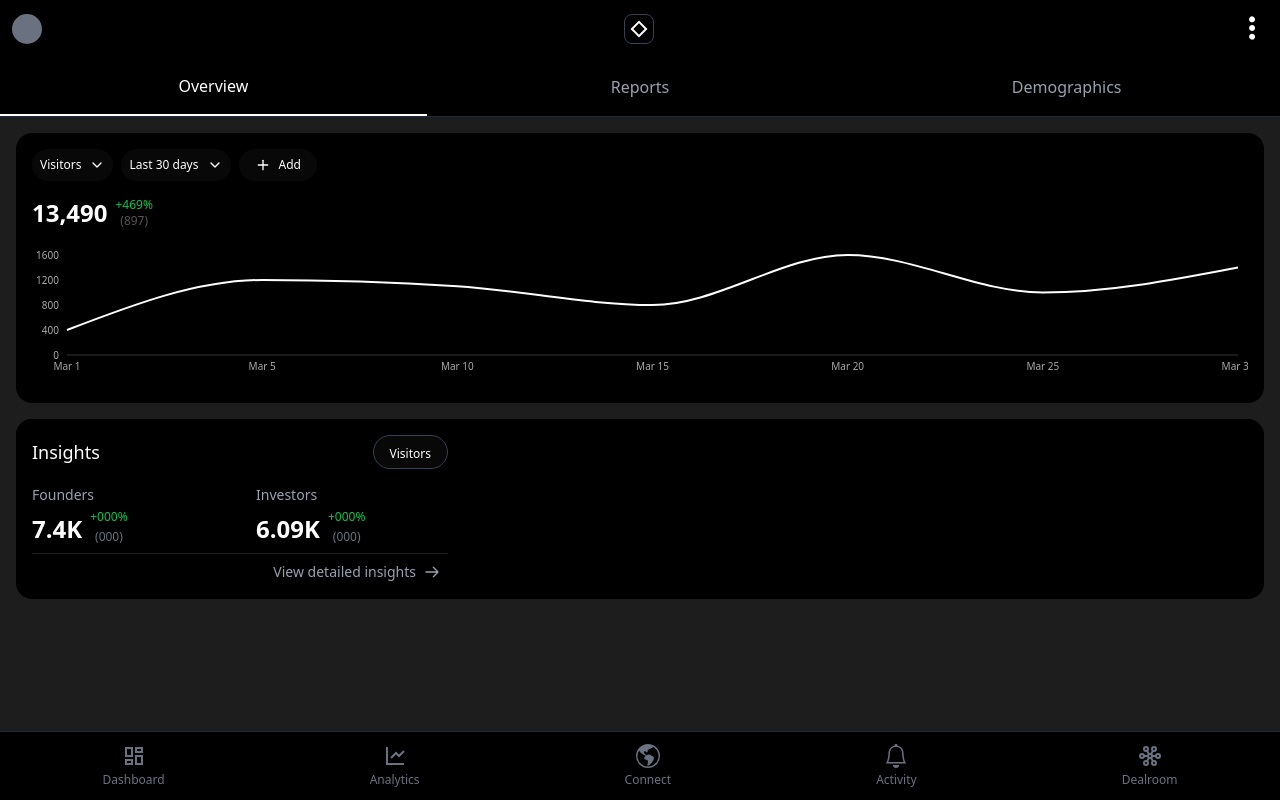
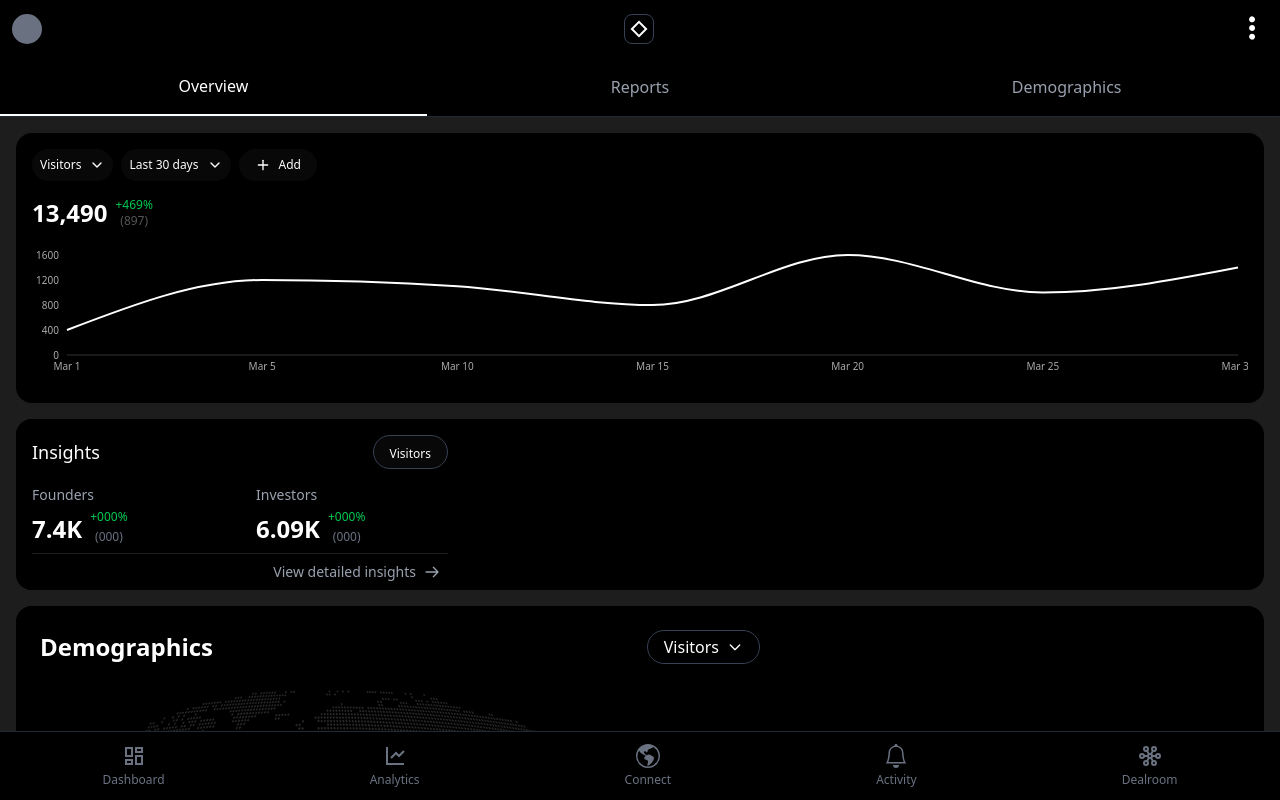
Before and after one commit to ravichandrapalla/vertxLabss, a React (Vite) app: page / in a window 1280 px wide. Built offline with nearby package versions, Linux system fonts and the light colour scheme.

Commit message:
Demographics layout added

```diff
--- a/src/components/graphs/DemoGraphicsCard.jsx
+++ b/src/components/graphs/DemoGraphicsCard.jsx
@@ -1,22 +1,6 @@
-import React, { useState } from "react";
-import { FaArrowRight } from "react-icons/fa";
-import { IoChevronDown } from "react-icons/io5";
+import React from "react";
 import { IN, US, CA, AE } from "country-flag-icons/react/3x2";
-// import World from "../../assets/World.png";
-import Legend from "../ui/Legend";
-import Dropdown from "../ui/Dropdown";
-
-// Extended demographics data
-const allDemographics = [
-  { country: "India", percentage: 40, color: "bg-purple-600", flag: "🇮🇳" },
-  { country: "USA", percentage: 25, color: "bg-orange-500", flag: "🇺🇸" },
-  { country: "CANADA", percentage: 10, color: "bg-red-500", flag: "🇨🇦" },
-  { country: "UAE", percentage: 7, color: "bg-green-500", flag: "🇦🇪" },
-  { country: "UK", percentage: 5, color: "bg-blue-500", flag: "🇬🇧" },
-  { country: "Australia", percentage: 4, color: "bg-yellow-500", flag: "🇦🇺" },
-  { country: "Germany", percentage: 3, color: "bg-pink-500", flag: "🇩🇪" },
-  { country: "France", percentage: 2, color: "bg-indigo-500", flag: "🇫🇷" },
-];
+import World from "../../../public/World.png";
 
 const getFlag = (param) => {
   switch (param) {
@@ -38,81 +22,120 @@ const getFlag = (param) => {
   }
 };
 
-const DemoGraphics = () => {
-  const [visitorType, setVisitorType] = useState("Visitors");
-  const [showAllCountries, setShowAllCountries] = useState(false);
-
-  // Display top 4 countries or all countries based on showAllCountries
-  const displayDemographics = showAllCountries
-    ? allDemographics
-    : allDemographics.slice(0, 4);
-
-  const dropdownOptions = {
-    visitors: ["Visitors", "Connections", "Interactions", "Impressions"],
-  };
+const DemographicsCard = () => {
+  // Sample data for the demographics
+  const countries = [
+    { name: "India", flag: "🇮🇳", percentage: 40, color: "bg-indigo-500" },
+    { name: "USA", flag: "🇺🇸", percentage: 25, color: "bg-amber-500" },
+    { name: "CANADA", flag: "🇨🇦", percentage: 10, color: "bg-amber-200" },
+    { name: "UAE", flag: "🇦🇪", percentage: 7, color: "bg-emerald-500" },
+  ];
 
   return (
-    <div className="p-4 flex flex-col min-h-[calc(100vh-145px)] md:col-span-2 md:flex-row items-center justify-between gap-5 bg-black rounded-xl overflow-hidden">
-      {/* World Map Section */}
-      <div className="md:w-[66.5%]  flex flex-col bg-[#000000] rounded-lg items-start justify-start">
-        <div className="m-6 flex flex-col items-start gap-4 w-full ">
-          <p className="text-xl font-semibold">Demographics</p>
-          <Dropdown
-            options={dropdownOptions.visitors}
-            selected={visitorType}
-            setSelected={setVisitorType}
-          />
+    <div className="bg-black text-white p-6 rounded-xl w-full max-w-3xl">
+      <div className="border-[#1D1D1D] border-b pb-4">
+        <div className="flex justify-between items-center mb-6">
+          <h2 className="text-2xl font-bold">Demographics</h2>
+          <div className="relative">
+            <div className="bg-black bg-opacity-40 border border-gray-700 rounded-full px-4 py-1 flex items-center">
+              <span className="mr-2">Visitors</span>
+              <svg
+                xmlns="http://www.w3.org/2000/svg"
+                className="h-4 w-4"
+                fill="none"
+                viewBox="0 0 24 24"
+                stroke="currentColor"
+              >
+                <path
+                  strokeLinecap="round"
+                  strokeLinejoin="round"
+                  strokeWidth={2}
+                  d="M19 9l-7 7-7-7"
+                />
+              </svg>
+            </div>
+          </div>
         </div>
-        <img
-          src={World}
-          alt="World Map"
-          className="w-full h-full px-6 rounded-lg"
-        />
-        <Legend />
-      </div>
+        <div className="flex mb-4">
+          <div className="relative w-full h-40">
+            {/* Placeholder for world map - replace with your actual map image */}
+            <div className="absolute inset-0 ">
+              {/* This represents the dotted world map */}
+              <div className="w-full h-full bg-dots">
+                <img src={World} alt="world map" />
+              </div>
+            </div>
 
-      {/* Country Data */}
-      <div className="w-full md:w-[32.5%] flex flex-col flex-grow p-4 ">
-        <div className="flex flex-col border-[#1D1D1D] border-b-1 pb-2 max-h-64 overflow-y-auto">
-          {displayDemographics.map(({ country, percentage, color, flag }) => (
-            <div
-              key={country}
-              className="flex items-center justify-between w-full mb-3 gap-2"
-            >
-              <div className="">{getFlag(flag)}</div>
-              <div className="w-full">
-                <div className="flex justify-between items-center">
-                  <span className="flex items-center space-x-2">
-                    <span>{country}</span>
-                  </span>
-                  <span className="text-sm">{percentage}%</span>
+            {/* Location markers */}
+            {/* <div className="absolute top-1/4 left-1/3">
+            <div className="w-3 h-3 rounded-full bg-indigo-500"></div>
+          </div>
+          <div className="absolute top-1/3 left-1/5">
+            <div className="w-3 h-3 rounded-full bg-amber-500"></div>
+          </div>
+          <div className="absolute top-1/4 left-1/5">
+            <div className="w-3 h-3 rounded-full bg-amber-200"></div>
+          </div>
+          <div className="absolute top-1/3 left-2/5">
+            <div className="w-3 h-3 rounded-full bg-emerald-500"></div>
+          </div> */}
+          </div>
+        </div>
+        {/* <div className="flex space-x-2 mb-6">
+        {countries.map((country, index) => (
+          <div
+            key={index}
+            className="flex items-center bg-black bg-opacity-40 border border-gray-700 rounded-full px-4 py-1"
+          >
+            <div className={`w-3 h-3 rounded-full ${country.color} mr-2`}></div>
+            <span>{country.name}</span>
+          </div>
+        ))}
+      </div> */}
+        <div className="space-y-4">
+          {countries.map((country, index) => (
+            <div key={index} className="flex items-center">
+              <div className="w-12 h-8 border border-gray-700 rounded-md flex items-center justify-center mr-4">
+                {getFlag(country.flag)}
+              </div>
+              <div className="flex-1">
+                <div className="flex justify-between mb-1">
+                  <span className="font-bold">{country.name}</span>
+                  <span>{country.percentage}%</span>
                 </div>
-                <div className="bg-gray-700 h-2 rounded-md mt-1">
+                <div className="bg-gray-800 rounded-full h-2">
                   <div
-                    className={`${color} h-2 rounded-md`}
-                    style={{ width: `${percentage}%` }}
+                    className={`${country.color} rounded-full h-2`}
+                    style={{ width: `${country.percentage}%` }}
                   ></div>
                 </div>
               </div>
             </div>
           ))}
         </div>
-        <div className="flex items-center justify-end">
-          <button
-            className="mt-2 flex items-center justify-end space-x-2 text-blue-400 "
-            onClick={() => setShowAllCountries(!showAllCountries)}
+      </div>
+
+      <div className="flex justify-end mt-6">
+        <button className="flex items-center text-sm text-gray-400 hover:text-white">
+          <span className="mr-2">View all countries</span>
+          <svg
+            xmlns="http://www.w3.org/2000/svg"
+            className="h-4 w-4"
+            fill="none"
+            viewBox="0 0 24 24"
+            stroke="currentColor"
           >
-            <div className="flex items-center space-x-6">
-              <span>
-                {showAllCountries ? "Show less" : "View all countries"}
-              </span>
-              <FaArrowRight />
-            </div>
-          </button>
-        </div>
+            <path
+              strokeLinecap="round"
+              strokeLinejoin="round"
+              strokeWidth={2}
+              d="M14 5l7 7m0 0l-7 7m7-7H3"
+            />
+          </svg>
+        </button>
       </div>
     </div>
   );
 };
 
-export default DemoGraphics;
+export default DemographicsCard;
--- a/src/pages/MainPage.jsx
+++ b/src/pages/MainPage.jsx
@@ -14,6 +14,7 @@ import MetricsChart from "../components/graphs/MatricsChart";
 import VisiorsGraphCard from "../components/graphs/VisitorsGraphCard";
 
 import InsightsCard from "../components/graphs/InsightsCard";
+import DemographicsCard from "../components/graphs/DemoGraphicsCard";
 
 const mockData = {
   visitors: {
@@ -393,8 +394,8 @@ const MainPage = () => {
   return (
     //Visiors card jsx
     <>
-      <div className="flex flex-col space-y-4 h-screen w-screen bg-[#1D1D1D] text-white p-4">
-        <div className="h-[270px] max-h-[270px] rounded-2xl overflow-hidden bg-[#000000] ">
+      <div className="flex flex-col space-y-4 min-h-screen w-screen bg-[#1D1D1D] text-white p-4">
+        <div className=" max-h-[270px] rounded-2xl overflow-hidden bg-[#000000] ">
           <VisiorsGraphCard
             metricType={metricType}
             setMetricType={setMetricType}
@@ -420,8 +421,11 @@ const MainPage = () => {
             removeComparison={removeComparison}
           />
         </div>
-        <div className="h-[180px] max-h-[180px] rounded-2xl overflow-hidden bg-[#000000] ">
+        <div className=" max-h-[180px] rounded-2xl overflow-hidden bg-[#000000] ">
           <InsightsCard />
+        </div>
+        <div className=" max-h-[572px] rounded-2xl overflow-hidden bg-[#000000] ">
+          <DemographicsCard />
         </div>
       </div>
     </>
```
